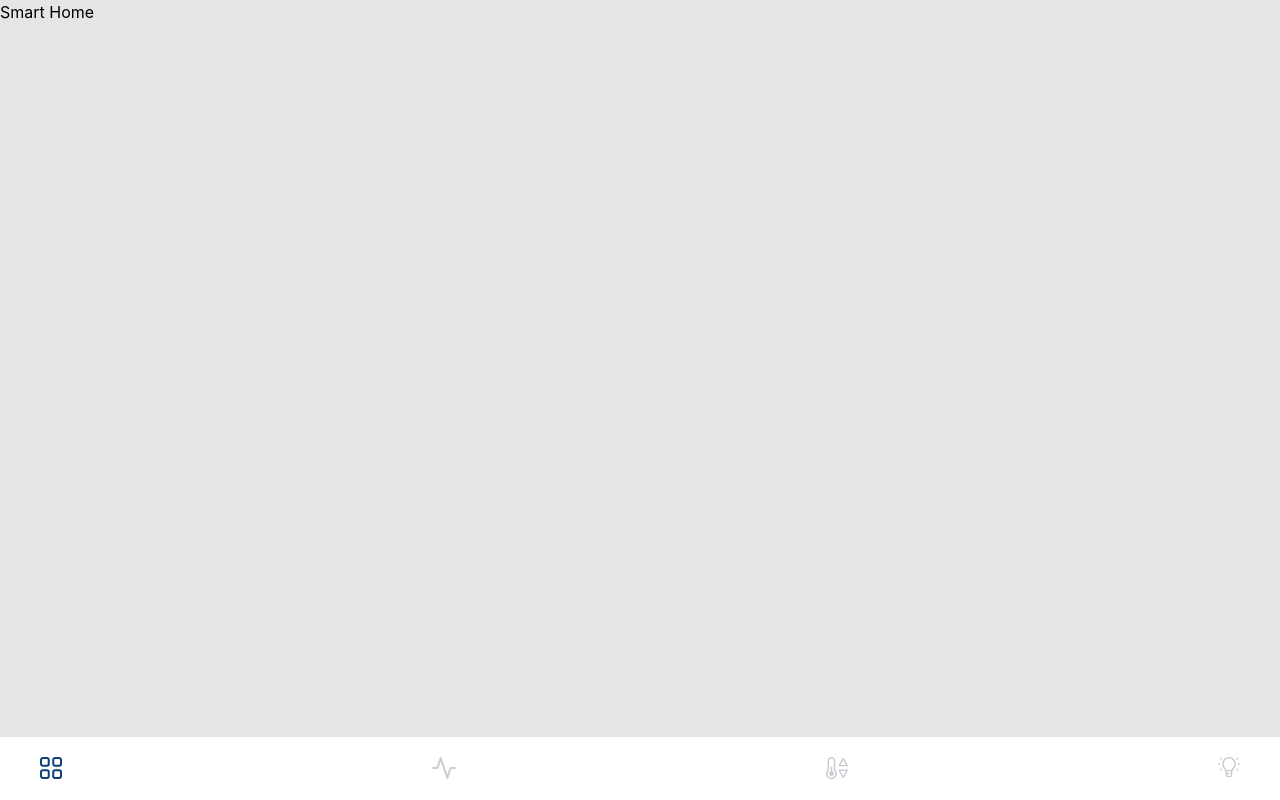
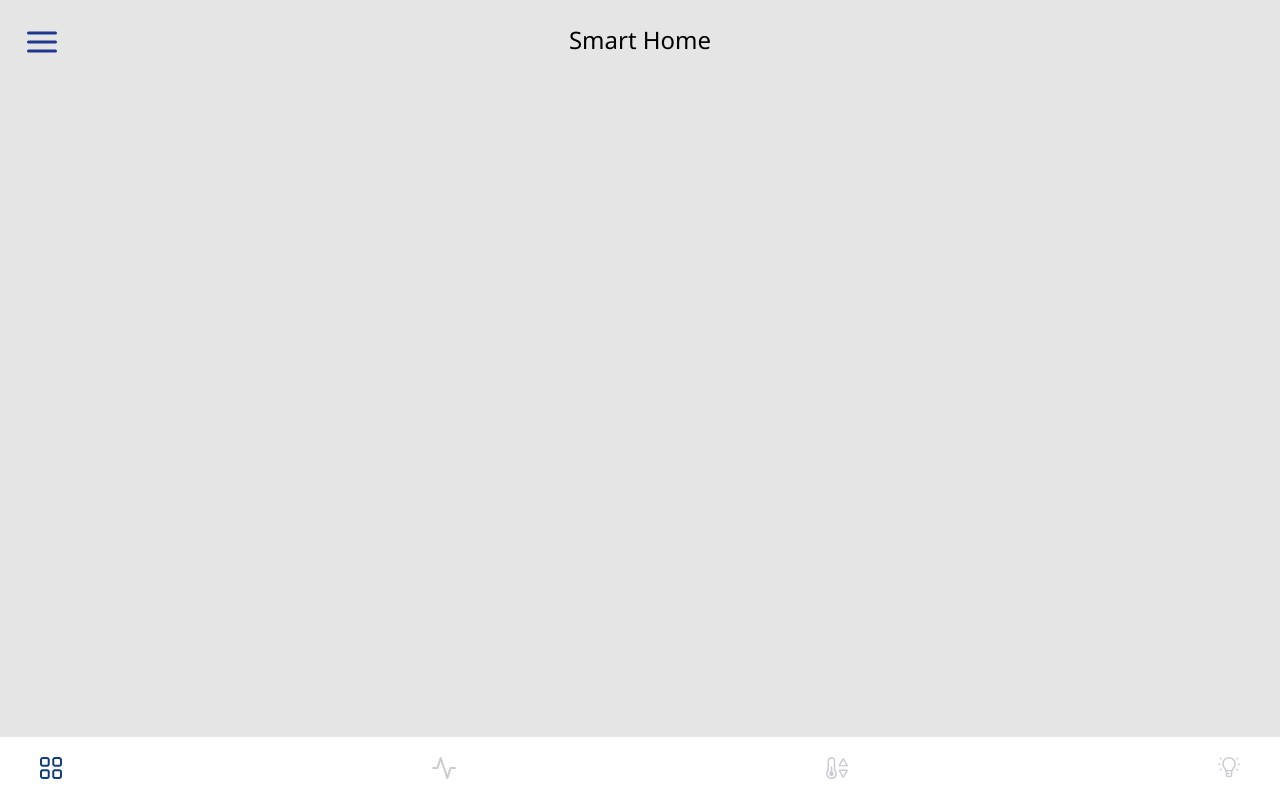
Before and after one commit to Razzer101/mobicon_opgave, a React (Vite) app: page / in a window 1280 px wide. Built offline with nearby package versions, Linux system fonts and the light colour scheme.

Commit message:
feat: Added headers to all pages and installed react icons

```diff
--- a/package.json
+++ b/package.json
@@ -13,6 +13,7 @@
     "@tailwindcss/vite": "^4.2.4",
     "react": "^19.2.5",
     "react-dom": "^19.2.5",
+    "react-icons": "^5.6.0",
     "react-router": "^7.14.2",
     "tailwindcss": "^4.2.4"
   },
--- a/src/global.css
+++ b/src/global.css
@@ -1,4 +1,8 @@
 @import "tailwindcss";
+
+*{
+    font-family: 'Segoe UI', Tahoma, Geneva, Verdana, sans-serif;
+}
 
 body{
     background-color: #0000001A;
--- a/src/pages/Home.jsx
+++ b/src/pages/Home.jsx
@@ -1,10 +1,14 @@
+import { FiMenu } from "react-icons/fi";
 import Nav from "../components/Nav";
 
 export default function Home(){
     return(
         <>
-            <header>
-                <h1>Smart Home</h1>
+            <header className="py-6 flex justify-center">
+                <div className="w-0">
+                    <button className="absolute left-6"><FiMenu className="text-4xl text-blue-900"/></button>
+                </div>
+                <h1 className="text-2xl center justify-self-center">Smart Home</h1>
             </header>
             <main></main>
             <Nav home/>
--- a/src/pages/Statistic.jsx
+++ b/src/pages/Statistic.jsx
@@ -1,10 +1,14 @@
+import { FiMoreVertical } from "react-icons/fi";
 import Nav from "../components/Nav";
 
 export default function Statistic(){
         return(
         <>
-            <header>
-                <h1>Statistik</h1>
+            <header className="py-6 flex justify-center">
+                <h1 className="text-2xl center justify-self-center">Statistik</h1>
+                <div className="w-0">
+                    <button className="absolute right-6"><FiMoreVertical className="text-3xl"/></button>
+                </div>
             </header>
             <main></main>
             <Nav statistic/>
--- a/src/pages/Temp.jsx
+++ b/src/pages/Temp.jsx
@@ -1,10 +1,14 @@
+import { Link } from "react-router";
 import Nav from "../components/Nav";
+import { FiChevronLeft, FiMoreVertical } from "react-icons/fi";
 
 export default function Temp(){
     return(
         <>
-            <header>
-                <h1>Varme</h1>
+            <header className="py-6 px-4 flex justify-between">
+                <Link to={"/"}><FiChevronLeft className="text-4xl text-blue-900"/></Link>
+                <h1 className="text-2xl center justify-self-center">Varme</h1>
+                <button><FiMoreVertical className="text-3xl text-blue-900"/></button>
             </header>
             <main></main>
         </>
```
Also changed, not shown: 1 other file (tests, documents, lock files or other folders).
